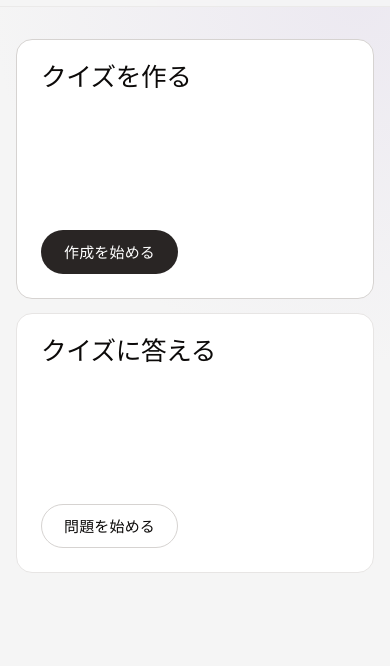
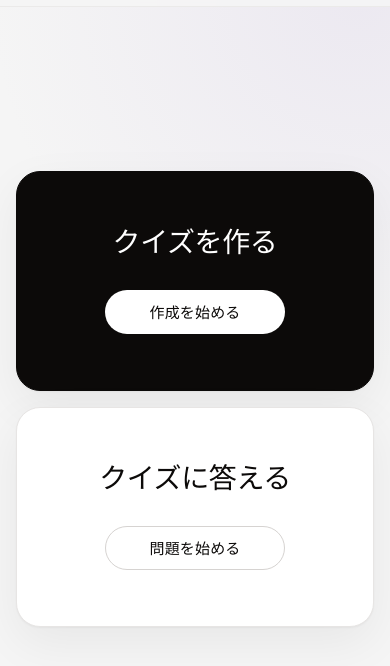
Before and after one commit to popomaro516/guess-the-celebrity, an Astro site in the folder frontend/: page / in a window 390 px wide. Shown: the part 54-720 px from the top of the page. Built offline with nearby package versions, Linux system fonts and the light colour scheme; Astro itself is replaced by a stand-in of ours.

Commit message:
Center and rebalance home cards

```diff
--- a/frontend/src/pages/index.astro
+++ b/frontend/src/pages/index.astro
@@ -20,74 +20,99 @@ import BaseLayout from "../layouts/BaseLayout.astro";
 
 <style>
   .home {
-    padding-block: 64px 96px;
+    display: grid;
+    width: min(calc(100% - 48px), 940px);
+    min-height: calc(100svh - 64px);
+    padding-block: 48px;
+    place-items: center;
   }
 
   .action-grid {
     display: grid;
+    width: 100%;
     grid-template-columns: repeat(2, minmax(0, 1fr));
-    gap: 20px;
+    gap: 24px;
   }
 
   .action-card {
     display: flex;
-    min-height: 330px;
-    padding: 32px;
-    align-items: flex-start;
-    justify-content: space-between;
+    min-height: 360px;
+    align-items: center;
+    justify-content: center;
+    gap: 40px;
+    padding: 40px;
+    border-radius: 24px;
     flex-direction: column;
-    box-shadow: none;
-    transition: border-color 160ms ease, box-shadow 160ms ease, transform 160ms ease;
+    text-align: center;
+    transition: background-color 160ms ease, border-color 160ms ease, box-shadow 160ms ease, transform 160ms ease;
   }
 
   .action-card:hover {
-    transform: translateY(-2px);
+    transform: translateY(-4px);
     border-color: var(--color-hairline-strong);
     box-shadow: var(--shadow-card);
   }
 
   .action-card-create {
-    border-color: var(--color-hairline-strong);
+    border-color: var(--color-ink);
+    background: var(--color-ink);
+  }
+
+  .action-card-create:hover {
+    border-color: #1c1917;
+    background: #1c1917;
   }
 
   .action-card h2 {
     margin: 0;
     font-family: var(--font-body);
-    font-size: clamp(1.6rem, 3vw, 2.1rem);
+    font-size: clamp(1.75rem, 3vw, 2.25rem);
     font-weight: 500;
     letter-spacing: -0.4px;
   }
 
+  .action-card-create h2 {
+    color: white;
+  }
+
   .action-card .button {
-    width: fit-content;
+    width: min(100%, 180px);
+  }
+
+  .action-card-create .button {
+    background: white;
+    color: var(--color-ink);
+  }
+
+  .action-card-create .button:hover {
+    background: var(--color-surface);
   }
 
   @media (max-width: 767px) {
     .home {
-      padding-block: 40px 64px;
+      width: min(calc(100% - 32px), 940px);
+      min-height: calc(100svh - 60px);
+      padding-block: 32px;
     }
 
     .action-grid {
-      gap: 14px;
+      gap: 16px;
     }
 
     .action-card {
-      min-height: 290px;
+      min-height: 320px;
+      gap: 32px;
       padding: 24px;
     }
   }
 
   @media (max-width: 479px) {
-    .home {
-      padding-block: 32px 56px;
-    }
-
     .action-grid {
       grid-template-columns: 1fr;
     }
 
     .action-card {
-      min-height: 260px;
+      min-height: 220px;
     }
   }
 </style>
```
